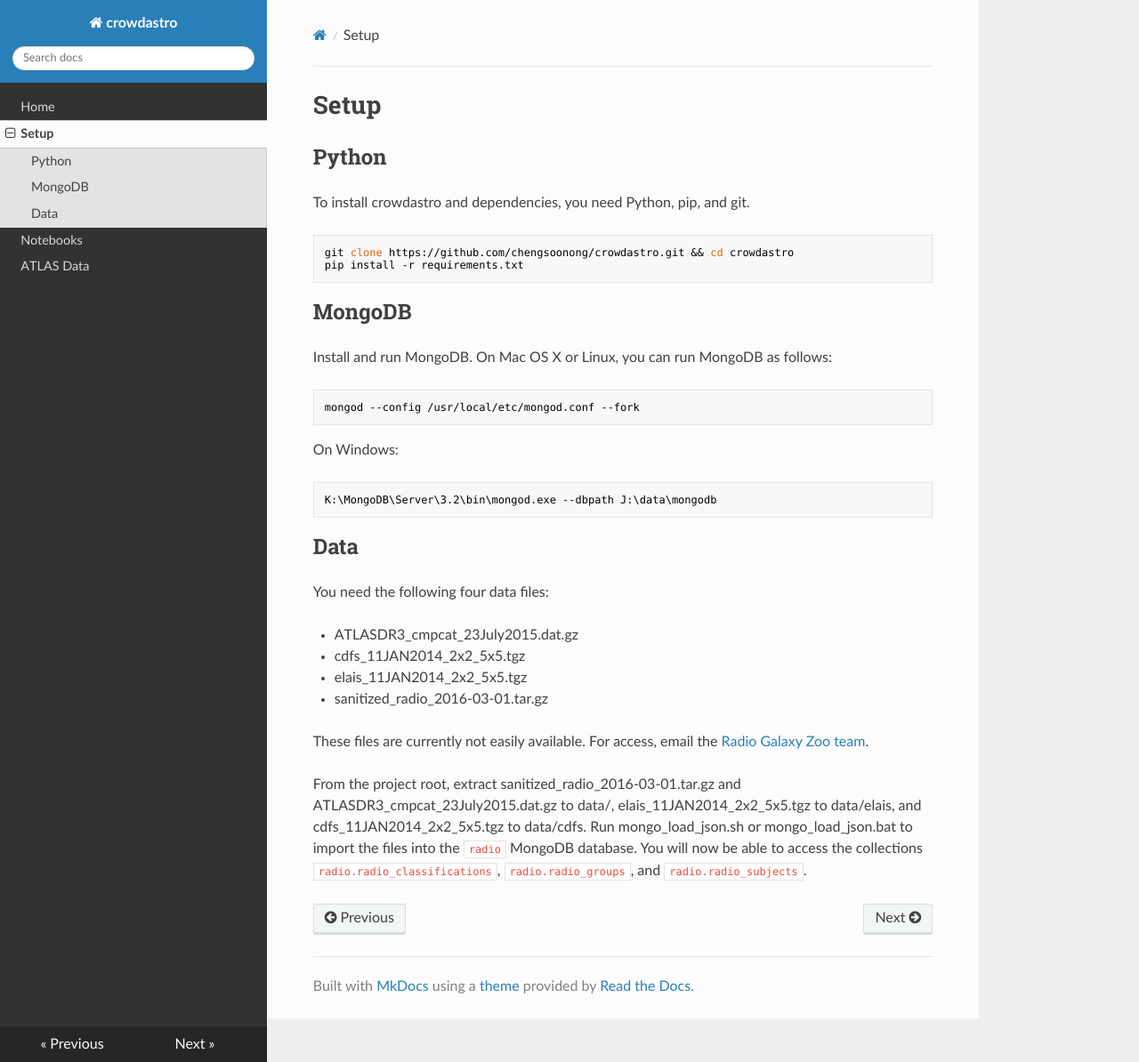
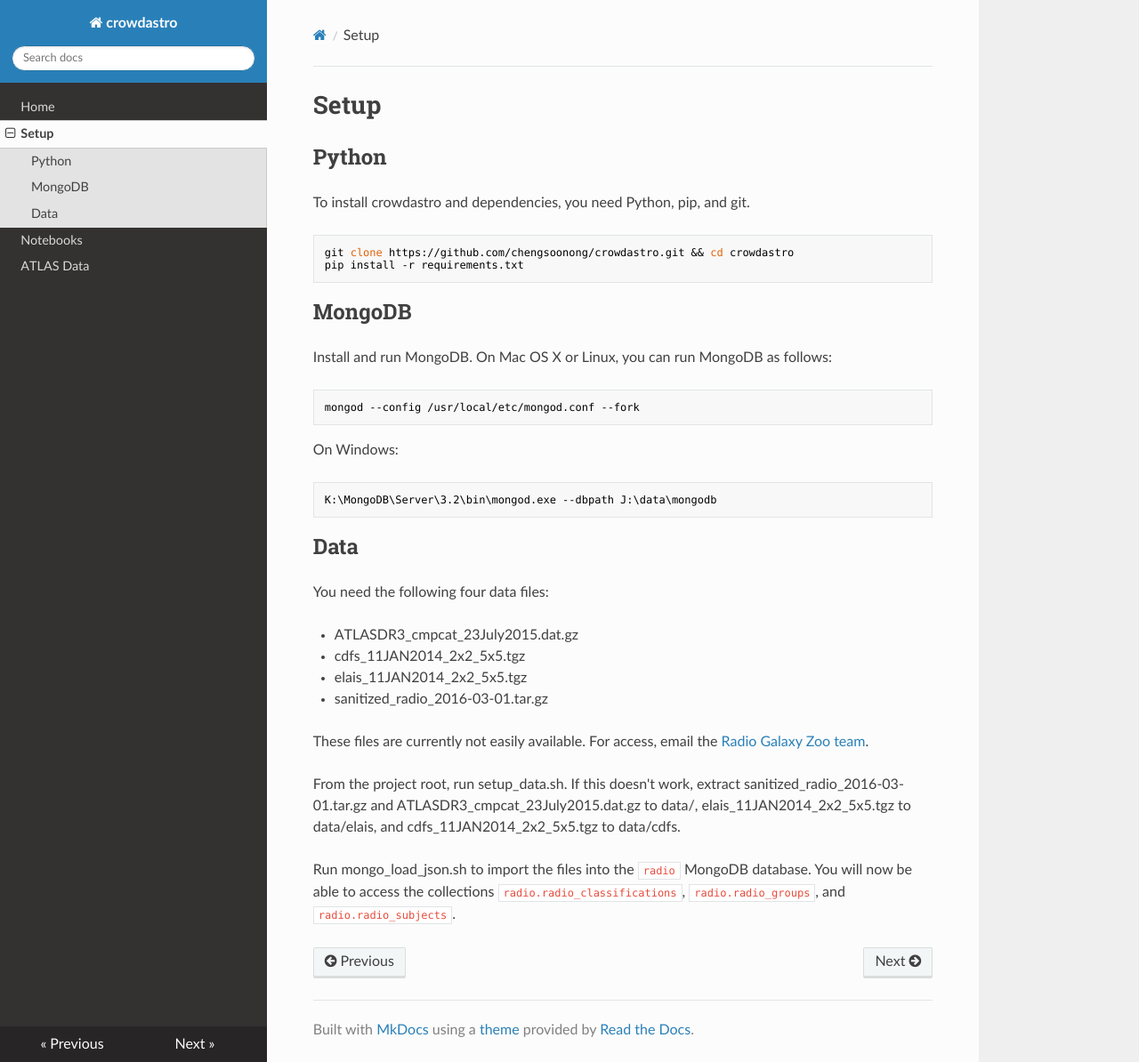
Before and after one commit to chengsoonong/crowdastro, an MkDocs documentation site: the page built from docs/setup.md, in a window 1280 px wide and 1194 px high. Shown: the whole window at 89% size. Built offline with MkDocs 1.6.1, drawn with Linux system fonts in a browser that asks for light colours; nearby versions of some CDN libraries; old or Windows-style settings are respelled for this version of MkDocs.

Commit message:
Added data setup script. Removed MongoDB setup batch script. Resolves #8.

```diff
--- a/docs/setup.md
+++ b/docs/setup.md
@@ -33,4 +33,6 @@ You need the following four data files:
 
 These files are currently not easily available. For access, email the [Radio Galaxy Zoo team](https://github.com/zooniverse/Radio-Galaxy-Zoo).
 
-From the project root, extract sanitized_radio_2016-03-01.tar.gz and ATLASDR3_cmpcat_23July2015.dat.gz to data/, elais_11JAN2014_2x2_5x5.tgz to data/elais, and cdfs_11JAN2014_2x2_5x5.tgz to data/cdfs. Run mongo_load_json.sh or mongo_load_json.bat to import the files into the `radio` MongoDB database. You will now be able to access the collections `radio.radio_classifications`, `radio.radio_groups`, and `radio.radio_subjects`.
+From the project root, run setup_data.sh. If this doesn't work, extract sanitized_radio_2016-03-01.tar.gz and ATLASDR3_cmpcat_23July2015.dat.gz to data/, elais_11JAN2014_2x2_5x5.tgz to data/elais, and cdfs_11JAN2014_2x2_5x5.tgz to data/cdfs.
+
+Run mongo_load_json.sh to import the files into the `radio` MongoDB database. You will now be able to access the collections `radio.radio_classifications`, `radio.radio_groups`, and `radio.radio_subjects`.
```
Also changed, not shown: 2 other files.
